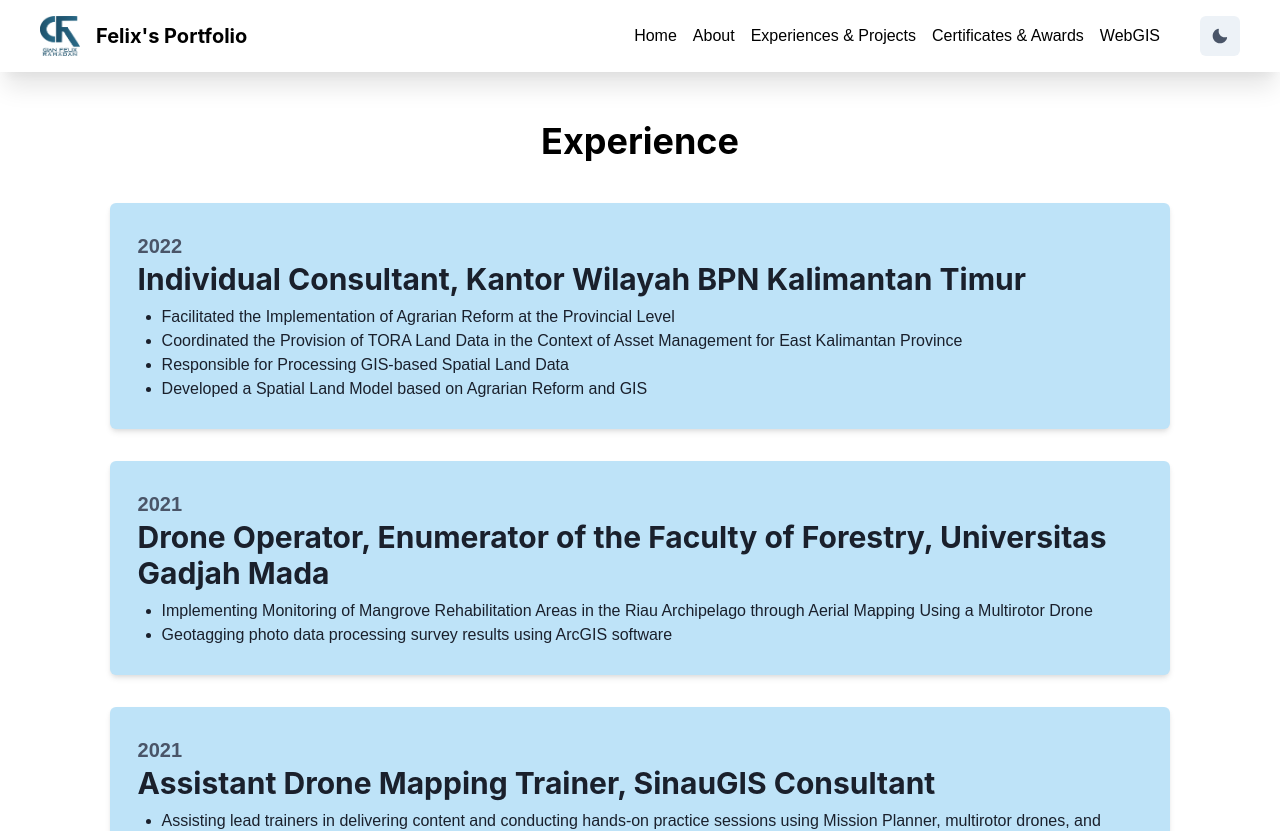
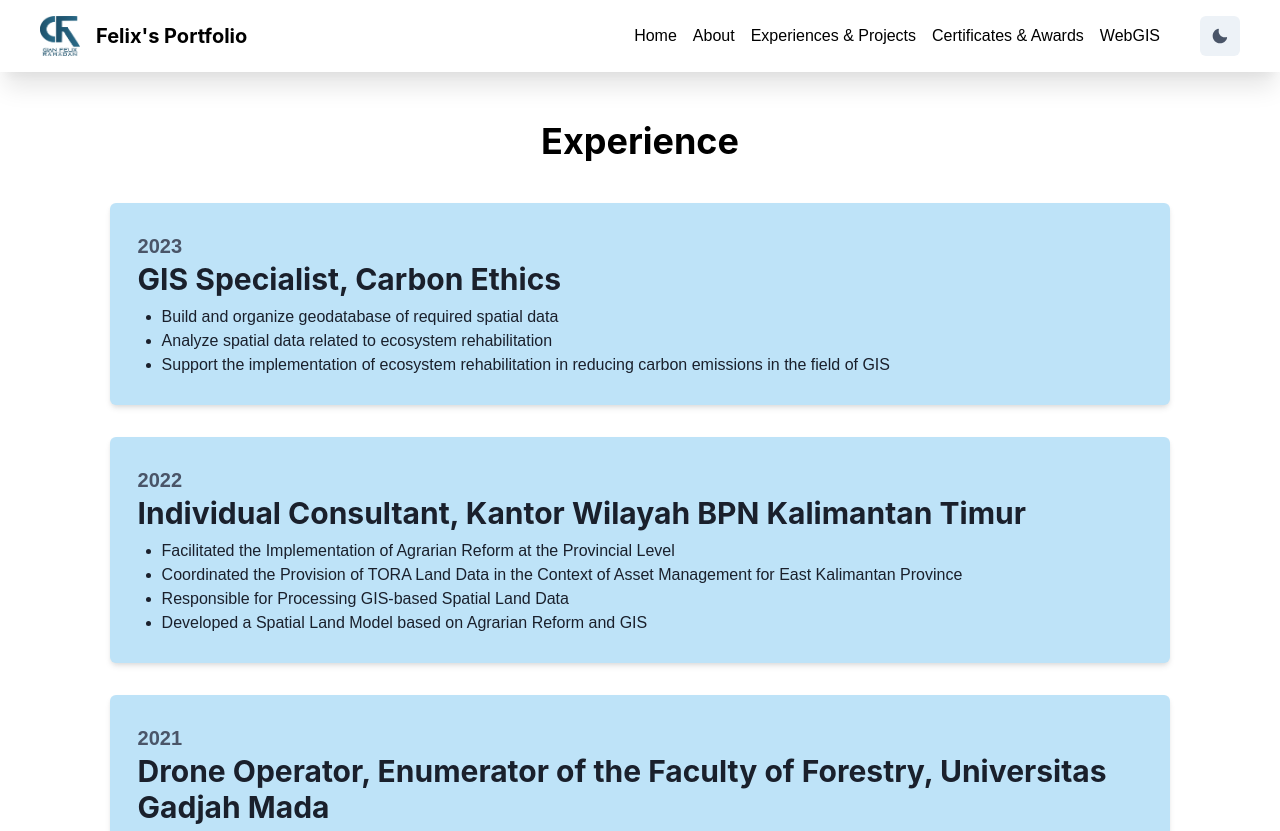
Before and after one commit to gianfelix/web_portfolio_GFR, a React (Create React App) app: page /experiences in a window 1280 px wide. Shown: the top 831 px of the page. Built offline with nearby package versions, Linux system fonts and the light colour scheme.

Commit message:
update again, exp n webgis

```diff
--- a/src/components/LandingPage/ExpLanding.jsx
+++ b/src/components/LandingPage/ExpLanding.jsx
@@ -35,15 +35,22 @@ const ExpLanding = () => {
   }
 
   return (
-    <Box p={4} bgGradient={isDarkmode ? "linear(to-b, gray.800, blue.900)" : "linear(to-b, white, blue.300)"} align={"center"} pb={8}>
     <Box
-        minW={"65%"}
-        maxW={"70%"}
-        align={"left"}
-
+      p={4}
+      bgGradient={
+        isDarkmode
+          ? "linear(to-b, gray.800, blue.900)"
+          : "linear(to-b, white, blue.300)"
+      }
+      align={"center"}
+      pb={8}
     >
-        <Flex direction="column" align="center" mt={8} >
-          <Heading size="xl" mb={5} color={isDarkmode ? "white" : "black"}
+      <Box minW={"65%"} maxW={"70%"} align={"left"}>
+        <Flex direction="column" align="center" mt={8}>
+          <Heading
+            size="xl"
+            mb={5}
+            color={isDarkmode ? "white" : "black"}
             _hover={{
               transform: "scale(1.1)",
             }}
@@ -52,7 +59,45 @@ const ExpLanding = () => {
             Experience
           </Heading>
 
-          <Stack spacing={8} >
+          <Stack spacing={8}>
+            {/* Experience Entry 0 */}
+            <Box
+              p={6}
+              bg={isDarkmode ? "blue.700" : "blue.100"}
+              borderRadius="xl"
+              boxShadow={"md"}
+              border={"1px"}
+              borderColor={isDarkmode ? "white" : "blue.300"}
+              _hover={{
+                transform: "translateY(-5px)",
+                bg: isDarkmode ? "blue.800" : "blue.200",
+              }}
+              transition={"all 0.3s ease"}
+            >
+              <Text
+                fontSize="xl"
+                fontWeight={"bold"}
+                color={isDarkmode ? "gray.200" : "gray.600"}
+              >
+                2023
+              </Text>
+              <Heading size="lg" mb={2}>
+                GIS Specialist, Carbon Ethics
+              </Heading>
+              <UnorderedList pl={2}>
+                <ListItem>
+                  Build and organize geodatabase of required spatial data
+                </ListItem>
+                <ListItem>
+                  Analyze spatial data related to ecosystem rehabilitation
+                </ListItem>
+                <ListItem>
+                  Support the implementation of ecosystem rehabilitation in
+                  reducing carbon emissions in the field of GIS
+                </ListItem>
+              </UnorderedList>
+            </Box>
+
             {/* Experience Entry 1 */}
             <Box
               p={6}
--- a/src/components/WebGIS/WebGIS2.jsx
+++ b/src/components/WebGIS/WebGIS2.jsx
@@ -1,17 +1,17 @@
-import React from 'react';
+import React from "react";
+import { Box } from "@chakra-ui/react";
 
 const WebGIS2 = () => {
   return (
-    <div>
-
+    <Box>
       <iframe
         title="Indonesia Kabupaten Map"
         src="https://indonesia-kab-map.netlify.app/"
         width="100%"
-        height="900px"
+        height="846px"
         frameBorder="0"
       ></iframe>
-    </div>
+    </Box>
   );
 };
 
--- a/src/pages/Experience.jsx
+++ b/src/pages/Experience.jsx
@@ -40,6 +40,37 @@ const Experience = () => {
           </Heading>
 
           <Stack spacing={8}>
+            {/* Experience Entry 0 */}
+            <Box
+              p={7}
+              bg={isDarkmode ? "blue.700" : "blue.100"}
+              borderRadius="md"
+              boxShadow={"md"}
+            >
+              <Text
+                fontSize="xl"
+                fontWeight={"bold"}
+                color={isDarkmode ? "gray.200" : "gray.600"}
+              >
+                2023
+              </Text>
+              <Heading size="lg" mb={2}>
+                GIS Specialist, Carbon Ethics
+              </Heading>
+              <UnorderedList pl={2}>
+                <ListItem>
+                  Build and organize geodatabase of required spatial data
+                </ListItem>
+                <ListItem>
+                  Analyze spatial data related to ecosystem rehabilitation
+                </ListItem>
+                <ListItem>
+                  Support the implementation of ecosystem rehabilitation in
+                  reducing carbon emissions in the field of GIS
+                </ListItem>
+              </UnorderedList>
+            </Box>
+
             {/* Experience Entry 1 */}
             <Box
               p={7}
@@ -144,7 +175,9 @@ const Experience = () => {
               >
                 2021
               </Text>
-              <Heading size="lg" mb={2}>GIS Operator, SinauGIS Consultant</Heading>
+              <Heading size="lg" mb={2}>
+                GIS Operator, SinauGIS Consultant
+              </Heading>
               <UnorderedList pl={2}>
                 <ListItem>
                   Responsible for extracting geographical features from remote
```
Lines whose indentation alone changed are shown as unchanged.
